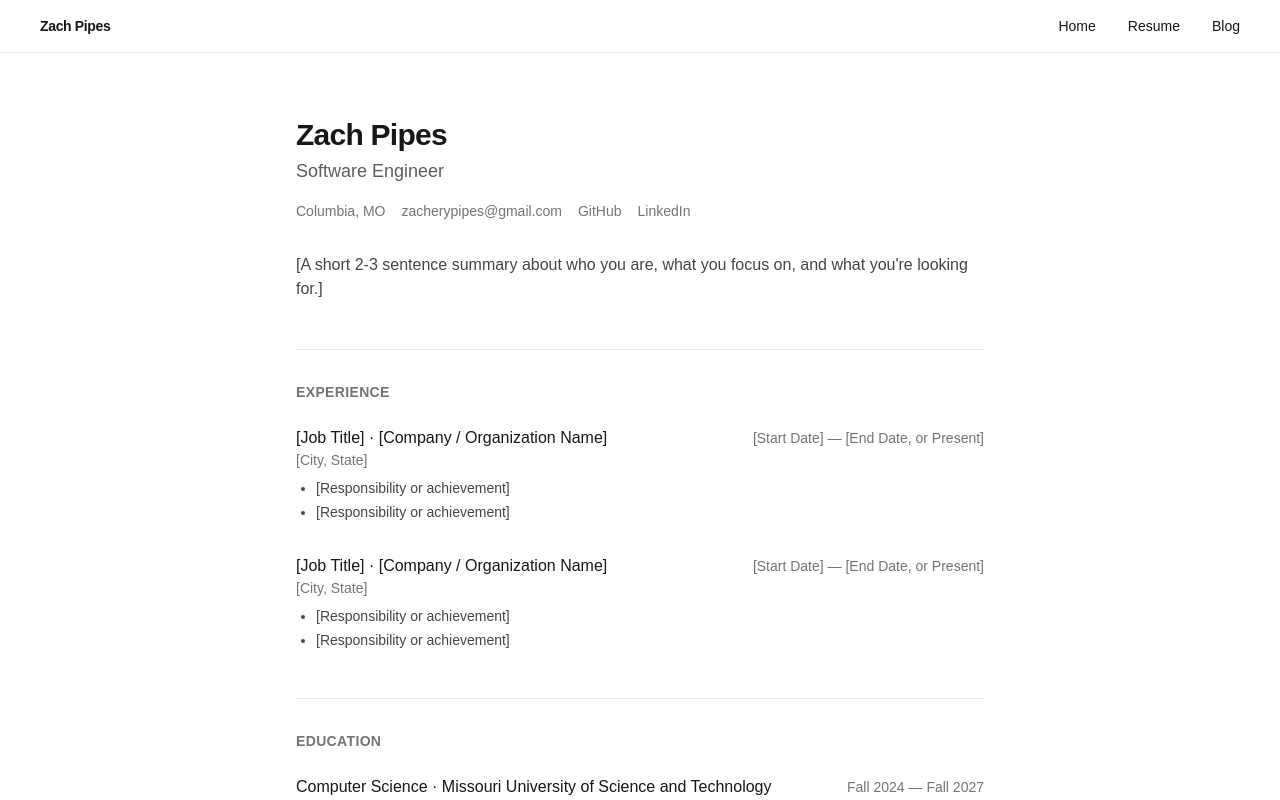
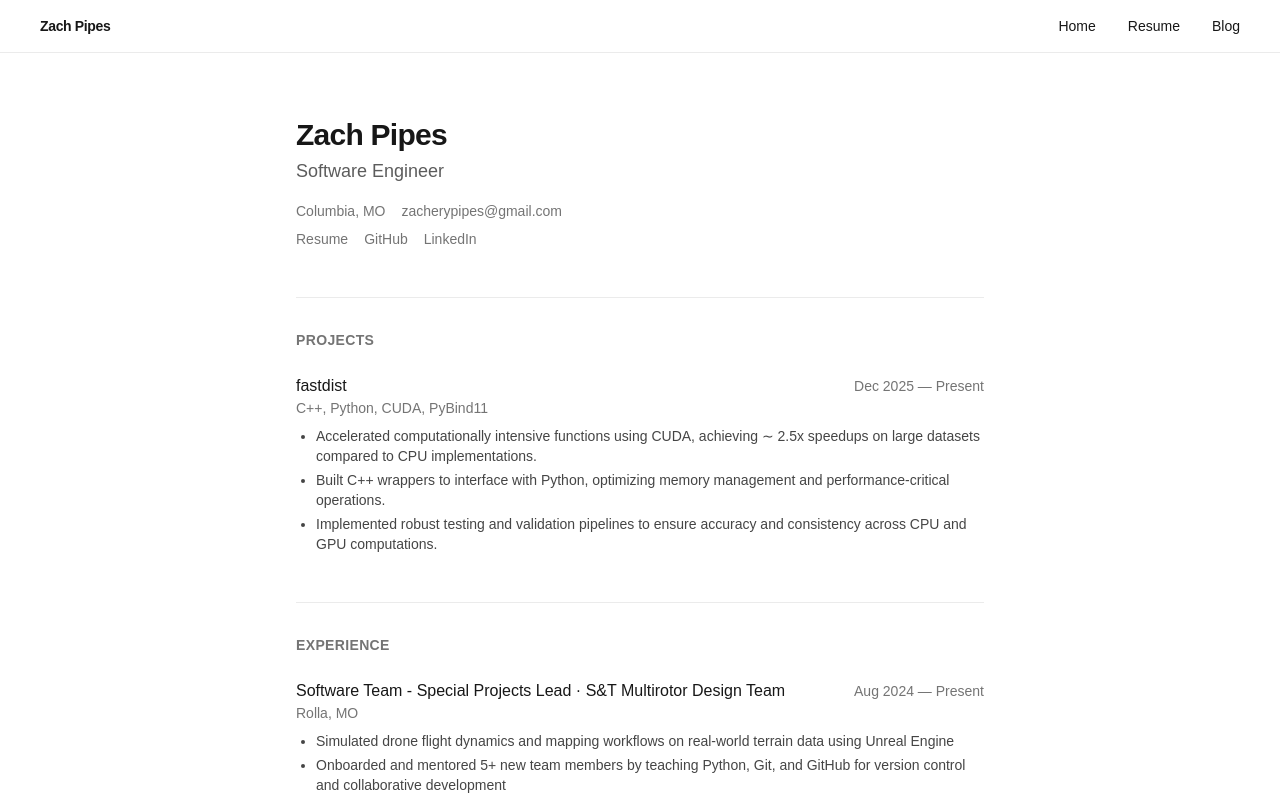
Before and after one commit to ZachPipes/portfolio, a Next.js app: page /resume in a window 1280 px wide. Shown: the top 800 px of the page. Built offline with nearby package versions, Linux system fonts and the light colour scheme.

Commit message:
Added resume/download resume button. Filled out the rest of the resume page

```diff
--- a/app/resume/page.tsx
+++ b/app/resume/page.tsx
@@ -13,6 +13,16 @@ export default function ResumePage() {
             <a href={`mailto:${resume.email}`} className="hover:text-foreground">
               {resume.email}
             </a>
+          </div>
+
+          <div className="mt-2 flex flex-wrap items-center gap-x-4 gap-y-2 text-sm text-foreground/60">
+            <a
+              href="/Zachery_Pipes_Resume.pdf"
+              download
+              className="hover:text-foreground"
+            >
+              Resume
+            </a>
             {resume.links.map((link) => (
               <a
                 key={link.label}
@@ -27,14 +37,45 @@ export default function ResumePage() {
 
         <p className="mt-8 max-w-2xl text-foreground/80">{resume.summary}</p>
 
-        <section className="mt-12 border-t border-black/[.08] pt-8 dark:border-white/[.145]">
+        <section className="mt-12 border-t border-black/8 pt-8 dark:border-white/[.145]">
+          <h2 className="text-sm font-semibold tracking-wide text-foreground/60 uppercase">
+            Projects
+          </h2>
+
+          <div className="mt-6 space-y-8">
+            {resume.projects.map((project, i) => (
+              <div key={`${project.name}-${i}`}>
+                <div className="flex flex-wrap items-baseline justify-between gap-x-4">
+                  <h3 className="font-medium">
+                    <a href={project.link} className="hover:text-foreground/70">
+                      {project.name}
+                    </a>
+                  </h3>
+                  <span className="text-sm text-foreground/60">
+                    {project.start} — {project.end}
+                  </span>
+                </div>
+                <p className="text-sm text-foreground/60">
+                  {project.languages_and_frameworks.join(", ")}
+                </p>
+                <ul className="mt-2 list-disc space-y-1 pl-5 text-sm text-foreground/80">
+                  {project.bullets.map((bullet, i) => (
+                    <li key={i}>{bullet}</li>
+                  ))}
+                </ul>
+              </div>
+            ))}
+          </div>
+        </section>
+
+        <section className="mt-12 border-t border-black/8 pt-8 dark:border-white/[.145]">
           <h2 className="text-sm font-semibold tracking-wide text-foreground/60 uppercase">
             Experience
           </h2>
 
           <div className="mt-6 space-y-8">
-            {resume.experience.map((job) => (
-              <div key={`${job.role}-${job.organization}`}>
+            {resume.experience.map((job, i) => (
+              <div key={`${job.role}-${job.organization}-${i}`}>
                 <div className="flex flex-wrap items-baseline justify-between gap-x-4">
                   <h3 className="font-medium">
                     {job.role} · {job.organization}
@@ -54,14 +95,14 @@ export default function ResumePage() {
           </div>
         </section>
 
-        <section className="mt-12 border-t border-black/[.08] pt-8 dark:border-white/[.145]">
+        <section className="mt-12 border-t border-black/8 pt-8 dark:border-white/[.145]">
           <h2 className="text-sm font-semibold tracking-wide text-foreground/60 uppercase">
             Education
           </h2>
 
           <div className="mt-6 space-y-6">
-            {resume.education.map((edu) => (
-              <div key={`${edu.school}-${edu.degree}`}>
+            {resume.education.map((edu, i) => (
+              <div key={`${edu.school}-${edu.degree}-${i}`}>
                 <div className="flex flex-wrap items-baseline justify-between gap-x-4">
                   <h3 className="font-medium">
                     {edu.degree} · {edu.school}
@@ -76,7 +117,7 @@ export default function ResumePage() {
           </div>
         </section>
 
-        <section className="mt-12 border-t border-black/[.08] pt-8 dark:border-white/[.145]">
+        <section className="mt-12 border-t border-black/8 pt-8 dark:border-white/[.145]">
           <h2 className="text-sm font-semibold tracking-wide text-foreground/60 uppercase">
             Skills
           </h2>
@@ -88,8 +129,8 @@ export default function ResumePage() {
                   {group.category}
                 </h3>
                 <ul className="mt-2 space-y-1 text-sm">
-                  {group.items.map((item) => (
-                    <li key={item}>{item}</li>
+                  {group.items.map((item, i) => (
+                    <li key={`${item}-${i}`}>{item}</li>
                   ))}
                 </ul>
               </div>
--- a/data/resume.json
+++ b/data/resume.json
@@ -7,28 +7,45 @@
     { "label": "GitHub", "url": "https://github.com/ZachPipes" },
     { "label": "LinkedIn", "url": "https://linkedin.com/in/zachery-pipes/" }
   ],
-  "summary": "[A short 2-3 sentence summary about who you are, what you focus on, and what you're looking for.]",
+  "summary": "",
+  "projects": [
+    {
+      "name": "fastdist",
+      "link": "https://github.com/ghosteau/fastdist",
+      "languages_and_frameworks": ["C++", "Python", "CUDA", "PyBind11"],
+      "start": "Dec 2025",
+      "end": "Present",
+      "bullets": [
+        "Accelerated computationally intensive functions using CUDA, achieving ∼ 2.5x speedups on large datasets compared to CPU implementations.",
+        "Built C++ wrappers to interface with Python, optimizing memory management and performance-critical operations.",
+        "Implemented robust testing and validation pipelines to ensure accuracy and consistency across CPU and GPU computations."
+      ]
+    }
+  ],
   "experience": [
     {
-      "role": "[Job Title]",
-      "organization": "[Company / Organization Name]",
-      "location": "[City, State]",
-      "start": "[Start Date]",
-      "end": "[End Date, or Present]",
+      "role": "Software Team - Special Projects Lead",
+      "organization": "S&T Multirotor Design Team",
+      "location": "Rolla, MO",
+      "start": "Aug 2024",
+      "end": "Present",
       "bullets": [
-        "[Responsibility or achievement]",
-        "[Responsibility or achievement]"
+        "Simulated drone flight dynamics and mapping workflows on real-world terrain data using Unreal Engine",
+        "Onboarded and mentored 5+ new team members by teaching Python, Git, and GitHub for version control and collaborative development",
+        "Configured and optimized Unreal Engine simulation environments by integrating assets, physics parameters, and control interfaces to support accurate testing scenarios",
+        "Expanding the simulation executable to support multi-drone coordination and swarm behavior testing"
       ]
     },
     {
-      "role": "[Job Title]",
-      "organization": "[Company / Organization Name]",
-      "location": "[City, State]",
-      "start": "[Start Date]",
-      "end": "[End Date, or Present]",
+      "role": "Teammate",
+      "organization": "The UPS Store",
+      "location": "Columbia, MO",
+      "start": "Nov 2021",
+      "end": "Aug 2026",
       "bullets": [
-        "[Responsibility or achievement]",
-        "[Responsibility or achievement]"
+        "Processed and shipped packages to destinations across the United States",
+        "Trained new employees on store procedures and best practices",
+        "Provided excellent customer service through answering questions, resolving issues, and providing solutions tailored to customer needs,"
       ]
     }
   ],
```
Also changed, not shown: 1 other file (tests, documents, lock files or other folders).
